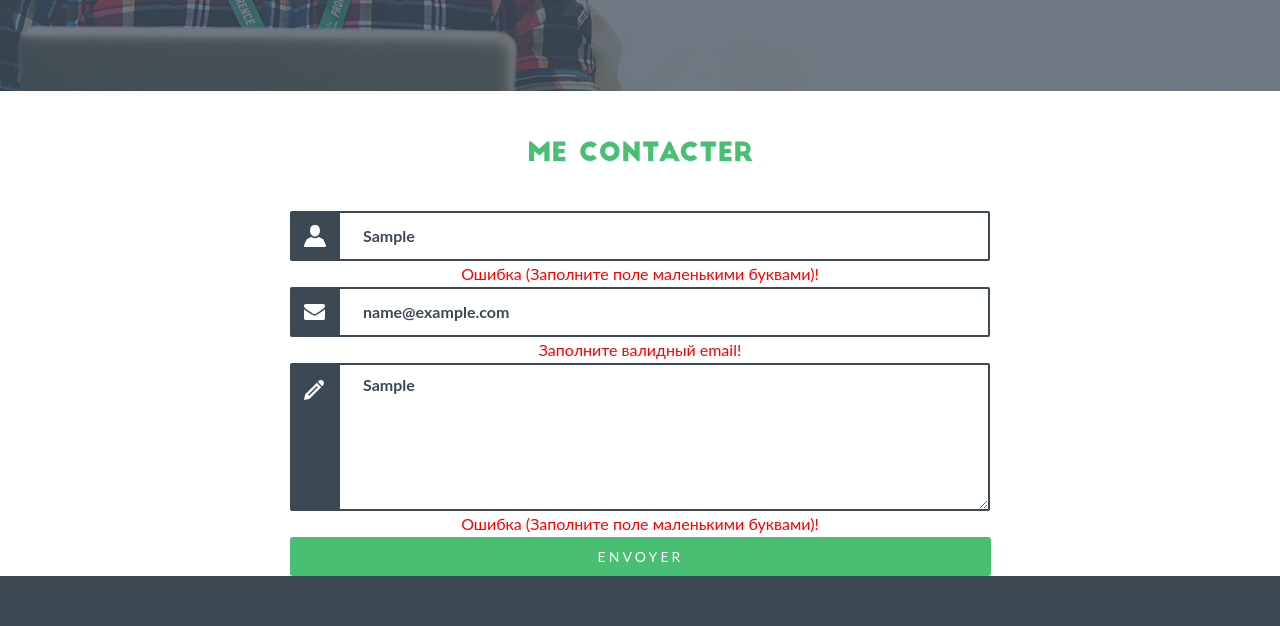
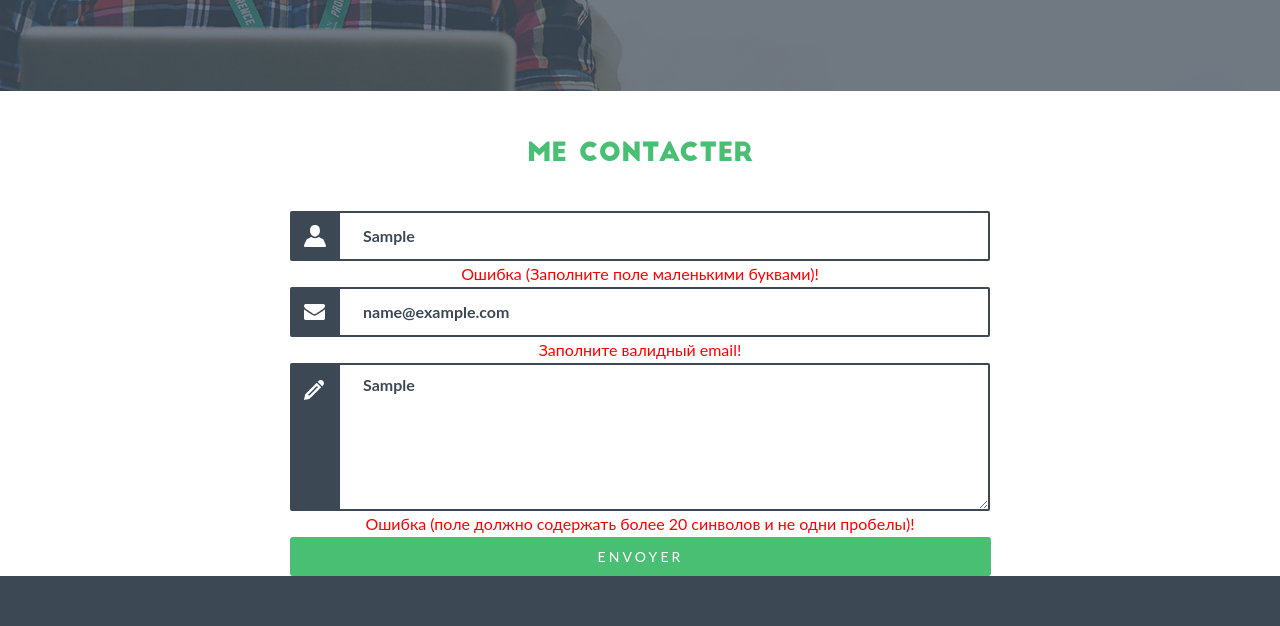
Before and after one commit to biriukov10/ba-foliac, a plain HTML site: page index.html in a window 1280 px wide. Both pictures are taken after typing "Sample", "name@example.com", "Sample" into the empty fields and a click on the button "ENVOYER". Shown: the part 2440-3066 px from the top of the page. Drawn offline with nearby package versions, Linux system fonts and the light colour scheme.

Commit message:
add text span for textarea

```diff
--- a/index.html
+++ b/index.html
@@ -112,7 +112,7 @@
 					<label class="field message">
 						<textarea name="Message" rows="6" class="area" placeholder="Votre message"></textarea>
 					</label>
-					<span class="error-area">Ошибка (Заполните поле маленькими буквами)!</span>
+					<span class="error-area">Ошибка (поле должно содержать более 20 синволов и не одни пробелы)!</span>
 					<label>
 						<button type="submit" name="Button" class="form-button">ENVOYER</button>
 					</label>
```
